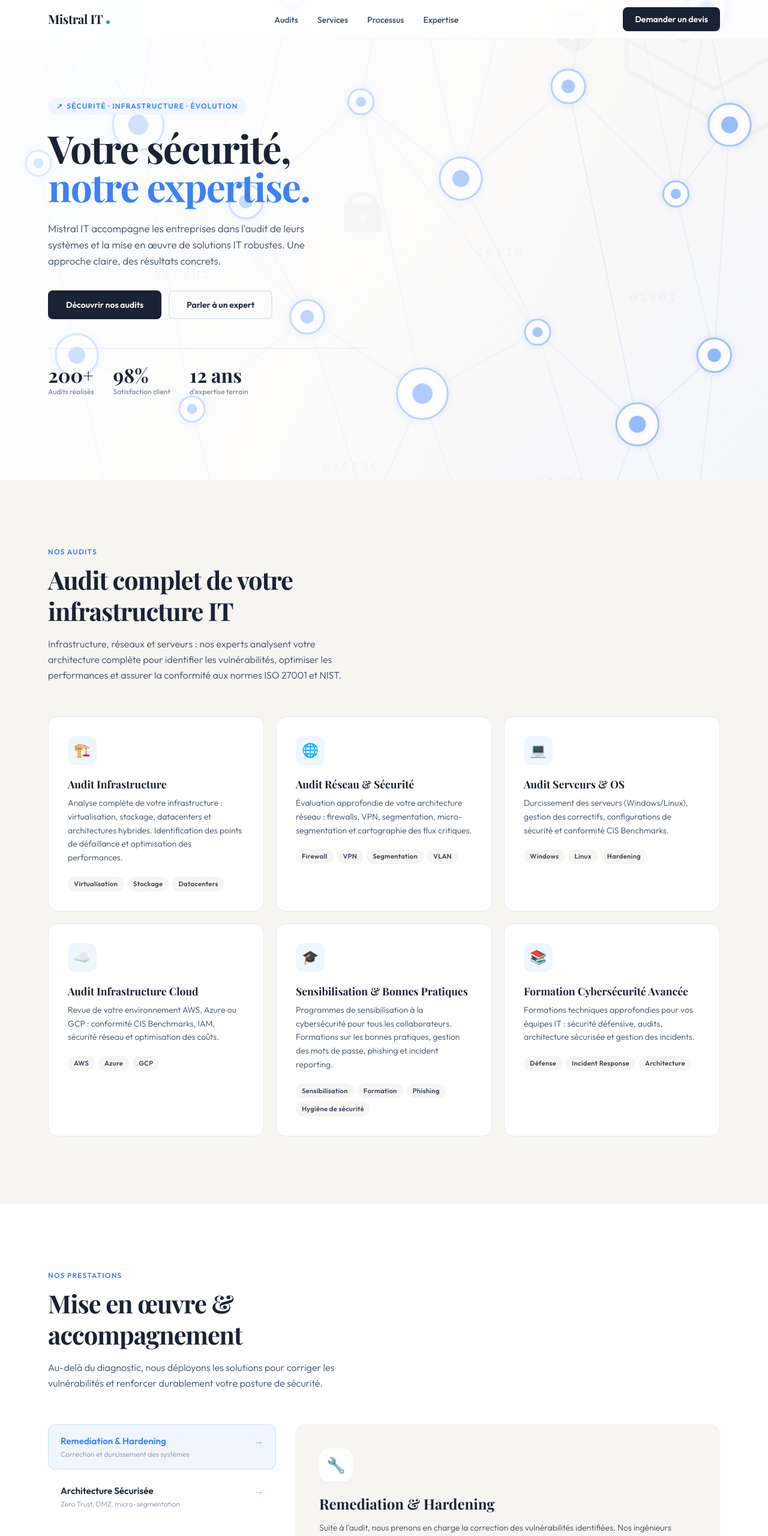
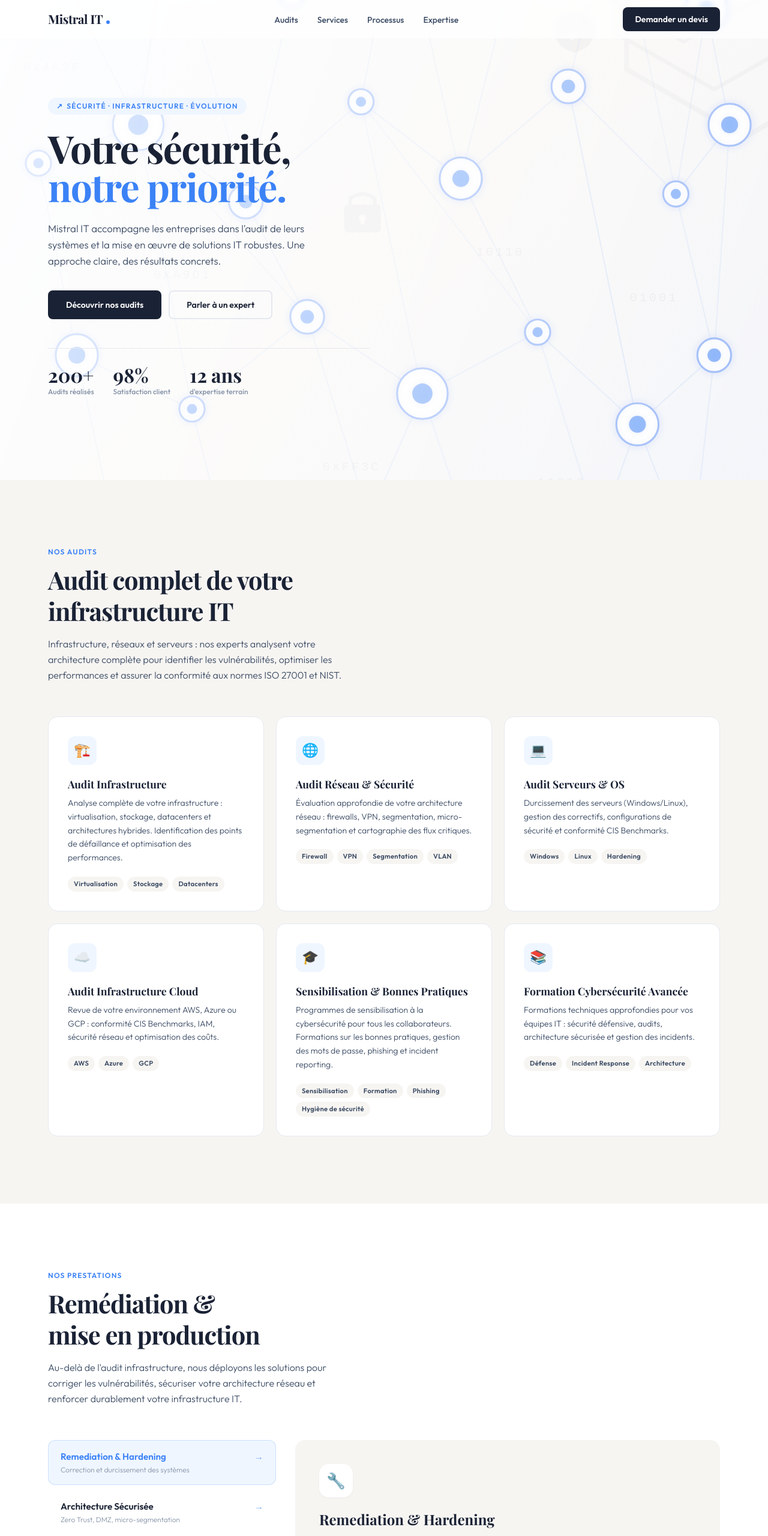
Before and after one commit to lionneleng-droid/Site_Mistral-IT, a Next.js app: page / in a window 1280 px wide. Shown: the top 2560 px of the page at 60% size. Built offline with nearby package versions, Linux system fonts and the light colour scheme.

Commit message:
fix: change components infos

```diff
--- a/components/HeroSection.tsx
+++ b/components/HeroSection.tsx
@@ -26,7 +26,7 @@ export default function HeroSection() {
 
         <h1 className="fade-up delay-2 font-playfair font-bold text-ink leading-[1.08] tracking-tight text-4xl sm:text-5xl xl:text-[4rem] mb-6">
           Votre sécurité,{" "}
-          <em className="text-sky not-italic">notre expertise.</em>
+          <em className="text-sky not-italic">notre priorité.</em>
         </h1>
 
         <p className="fade-up delay-3 text-slate font-light text-[1.05rem] leading-relaxed max-w-[480px] mb-9">
@@ -76,7 +76,7 @@ export default function HeroSection() {
                 Rapport d'audit en cours
               </p>
               <p className="text-xs text-muted">
-                Client : Acme Corp · Infrastructure réseau
+                Client : Mistral Corp · Infrastructure réseau
               </p>
             </div>
           </div>
@@ -114,7 +114,7 @@ export default function HeroSection() {
           </div>
           <div>
             <p className="text-[0.7rem] text-muted">Rapport livré sous</p>
-            <p className="font-bold text-sm text-ink">48 heures</p>
+            <p className="font-bold text-sm text-ink">72 heures</p>
           </div>
         </div>
       </div>
--- a/components/ServicesSection.tsx
+++ b/components/ServicesSection.tsx
@@ -12,13 +12,13 @@ export default function ServicesSection() {
         Nos prestations
       </p>
       <h2 className="font-playfair font-bold text-ink text-3xl sm:text-[2.6rem] leading-tight tracking-tight mb-4">
-        Mise en œuvre &amp;
+        Remédiation &amp;
         <br />
-        accompagnement
+        mise en production
       </h2>
       <p className="text-slate font-light text-[1rem] leading-relaxed max-w-lg mb-14">
-        Au-delà du diagnostic, nous déployons les solutions pour corriger les
-        vulnérabilités et renforcer durablement votre posture de sécurité.
+        Au-delà de l'audit infrastructure, nous déployons les solutions pour corriger les
+        vulnérabilités, sécuriser votre architecture réseau et renforcer durablement votre infrastructure IT.
       </p>
 
       <div className="grid grid-cols-1 lg:grid-cols-[380px_1fr] gap-8 items-start">
--- a/components/WhySection.tsx
+++ b/components/WhySection.tsx
@@ -4,10 +4,10 @@ export default function WhySection() {
   const PROJECTS = [
     { icon: "🔧", title: "Remédiation Active Directory", desc: "Audit et sécurisation d'infrastructures AD complexes" },
     { icon: "☁️", title: "Migration VMware → AWS EC2", desc: "Lift & shift de workloads critiques vers le cloud" },
+    { icon: "📡", title: "Migration Hyper-V → AWS EC2", desc: "Consolidation infrastructure cloud hybride" },
     { icon: "⚙️", title: "Automatisation Ansible", desc: "Déploiement infra as code et gestion de configurations" },
     { icon: "🏗️", title: "Tiering Active Directory", desc: "Architecture sécurisée PAW & tier 0/1/2" },
     { icon: "🌐", title: "Tiering Réseau", desc: "Segmentation avancée et architecture Zero Trust" },
-    { icon: "📡", title: "Migration Hyper-V → Azure", desc: "Consolidation infrastructure cloud hybride" },
   ];
 
   return (
@@ -56,11 +56,11 @@ export default function WhySection() {
             Expertise Éprouvée
           </h3>
           <p className="text-muted text-sm font-light mb-2">
-            12 ans d'expérience terrain
+            6 ans d'expérience terrain
           </p>
           <div className="bg-white rounded-xl p-4 mb-7 border border-[#e4e8ef]">
-            <p className="text-sky font-bold text-lg">Dizaines</p>
-            <p className="text-muted text-sm font-light">de projets infrastructure, réseaux et cloud en production</p>
+            <p className="text-sky font-bold text-lg">Administrateur Systèmes, réseaux & DevOps</p>
+            <p className="text-muted text-sm font-light">Des projets en infrastructure, réseaux et cloud</p>
           </div>
 
           <h4 className="font-semibold text-ink text-sm uppercase tracking-wide mb-4 text-muted">
```
